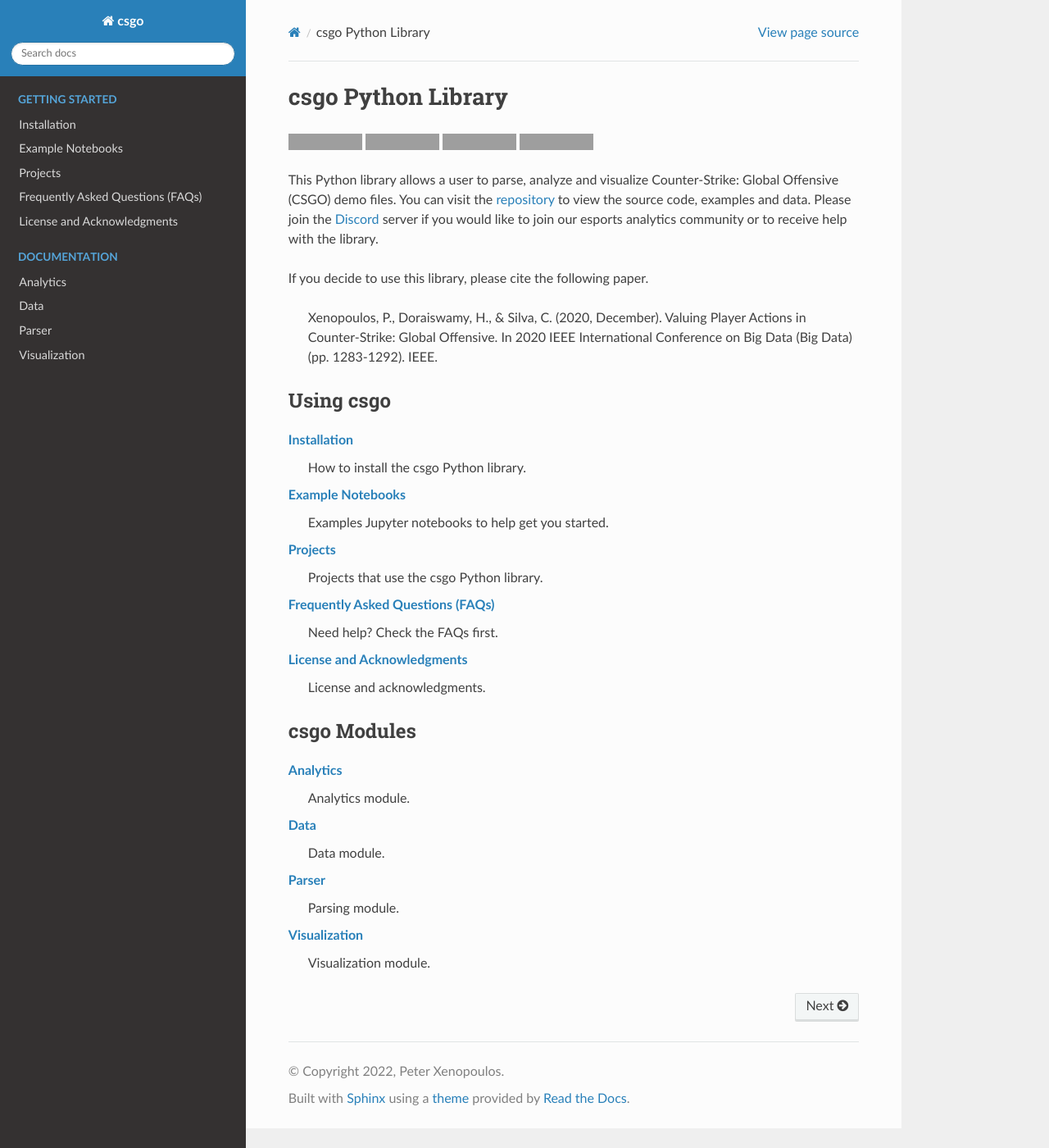
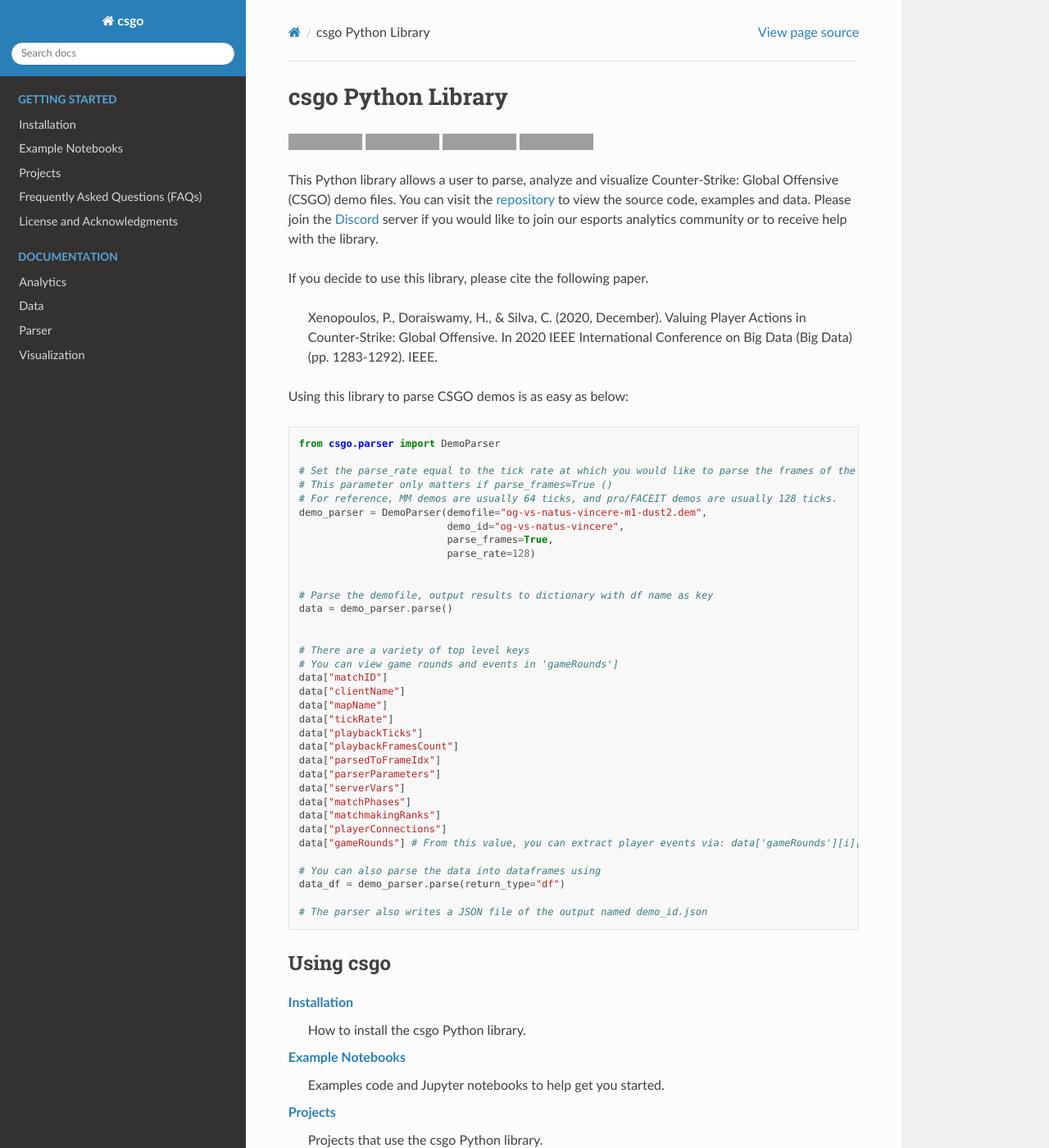
Before and after one commit to pnxenopoulos/awpy, a Sphinx documentation site: the page built from docs/index.rst, in a window 1280 px wide and 1400 px high. Shown: the whole window at 82% size. Built offline with Sphinx 7.4.7 and the Read the Docs theme 2.0.0, drawn with Linux system fonts in a browser that asks for light colours; grey boxes are pictures that could not be loaded.

```diff
--- a/docs/index.rst
+++ b/docs/index.rst
@@ -28,13 +28,53 @@ If you decide to use this library, please cite the following paper.
 
    Xenopoulos, P., Doraiswamy, H., & Silva, C. (2020, December). Valuing Player Actions in Counter-Strike: Global Offensive. In 2020 IEEE International Conference on Big Data (Big Data) (pp. 1283-1292). IEEE.
 
+Using this library to parse CSGO demos is as easy as below:
+
+.. code-block:: python
+
+   from csgo.parser import DemoParser
+
+   # Set the parse_rate equal to the tick rate at which you would like to parse the frames of the demo.
+   # This parameter only matters if parse_frames=True ()
+   # For reference, MM demos are usually 64 ticks, and pro/FACEIT demos are usually 128 ticks.
+   demo_parser = DemoParser(demofile="og-vs-natus-vincere-m1-dust2.dem",
+                            demo_id="og-vs-natus-vincere",
+                            parse_frames=True,
+                            parse_rate=128)
+
+
+   # Parse the demofile, output results to dictionary with df name as key
+   data = demo_parser.parse()
+
+
+   # There are a variety of top level keys
+   # You can view game rounds and events in 'gameRounds']
+   data["matchID"]
+   data["clientName"]
+   data["mapName"]
+   data["tickRate"]
+   data["playbackTicks"]
+   data["playbackFramesCount"]
+   data["parsedToFrameIdx"]
+   data["parserParameters"]
+   data["serverVars"]
+   data["matchPhases"]
+   data["matchmakingRanks"]
+   data["playerConnections"]
+   data["gameRounds"] # From this value, you can extract player events via: data['gameRounds'][i]['kills'], etc.
+
+   # You can also parse the data into dataframes using
+   data_df = demo_parser.parse(return_type="df")
+
+   # The parser also writes a JSON file of the output named demo_id.json
+
 Using csgo
 ----------
 :doc:`installation`
    How to install the csgo Python library.
 
 :doc:`examples`
-   Examples Jupyter notebooks to help get you started.
+   Examples code and Jupyter notebooks to help get you started.
 
 :doc:`projects`
    Projects that use the csgo Python library.
```
Also changed, not shown: README.md (+16 -12 lines).
